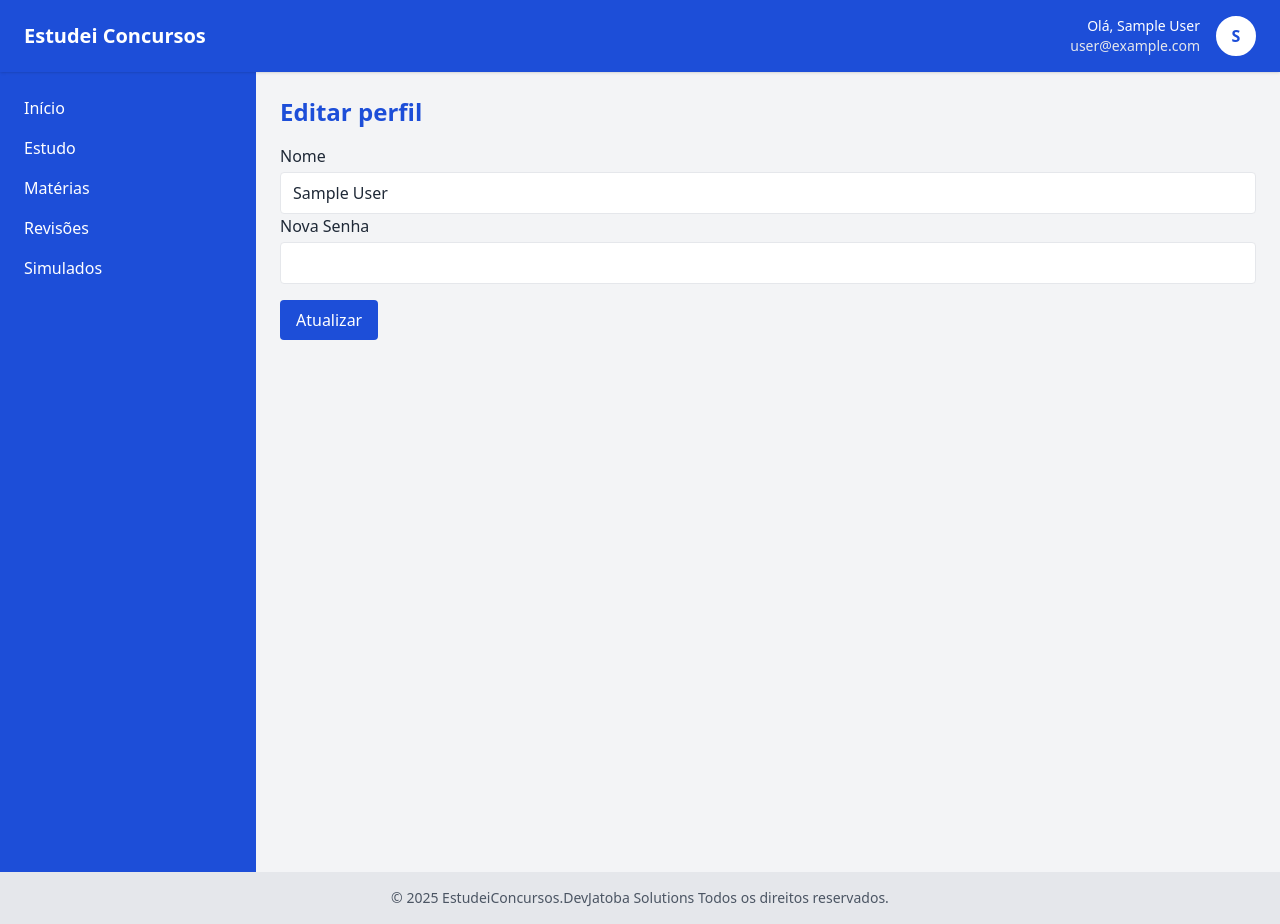
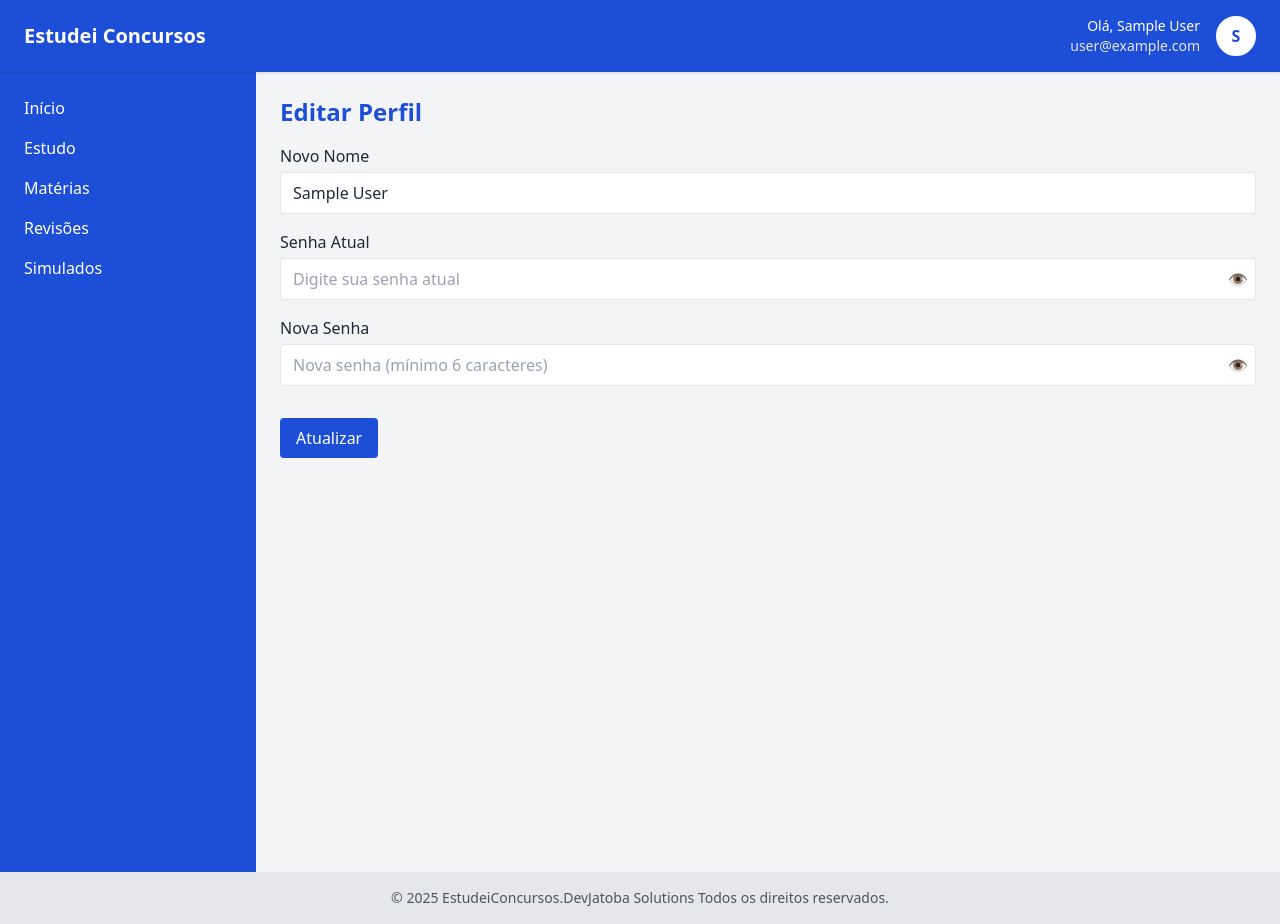
Before and after one commit to brjatoba92/estudei-concursos, a React (Create React App) app: page /change-name-pwd in a window 1280 px wide. Built offline with nearby package versions, Linux system fonts and the light colour scheme; no server answers; sample sign-in values are in the browser's storage.

Commit message:
Change Password Action Sucess

```diff
--- a/src/pages/ChangeNamePassword.jsx
+++ b/src/pages/ChangeNamePassword.jsx
@@ -1,68 +1,132 @@
-import React, {useState} from "react";
+import React, { useState } from "react";
 import Layout from "../components/Layout";
 import { auth } from "../firebase/firebaseConfig";
-import { updateProfile, updatePassword } from "firebase/auth";
+import {
+  updateProfile,
+  updatePassword,
+  EmailAuthProvider,
+  reauthenticateWithCredential,
+} from "firebase/auth";
+import { useNavigate } from "react-router-dom";
 
 function ChangeNamePassword() {
   const user = auth.currentUser;
-    const [nome, setNome] = useState(user?.displayName || "");
+  const [novoNome, setNovoNome] = useState(user?.displayName || "");
+  const [senhaAtual, setSenhaAtual] = useState("");
   const [novaSenha, setNovaSenha] = useState("");
   const [mensagem, setMensagem] = useState("");
+  const [showPassword, setShowPassword] = useState(false);
+  const [showOldPassword, setShowOldPassword] = useState(false);
+  const navigate = useNavigate();
 
   const handleAtualizar = async (e) => {
     e.preventDefault();
+    setMensagem("");
 
     try {
-            // atualiza o nome
-            if (nome && nome !== user.displayName) {
-                await updateProfile(user, { displayName: nome });
+      // Atualiza nome se mudou
+      if (novoNome !== user.displayName) {
+        await updateProfile(user, { displayName: novoNome });
       }
-            // atualiza senha
-            if (novaSenha.lenght >= 6){
+
+      // Atualiza senha se fornecida
+      if (novaSenha.length > 0) {
+        if (novaSenha.length < 6) {
+          setMensagem("A nova senha deve conter pelo menos 6 caracteres.");
+          return;
+        }
+
+        if (!senhaAtual) {
+          setMensagem("Informe sua senha atual para alterar a nova.");
+          return;
+        }
+
+        // Reautentica o usuário
+        const credential = EmailAuthProvider.credential(user.email, senhaAtual);
+        await reauthenticateWithCredential(user, credential);
+
         await updatePassword(user, novaSenha);
-            } else if (novaSenha.lenght > 0 && novaSenha.lenght < 6) {
-                setMensagem("A senha deve conter pelo menos 6 caracteres");
       }
+
       setMensagem("Dados atualizados com sucesso!");
+
+      setTimeout(async () => {
+        await auth.signOut();
+        navigate("/");
+      }, 2000);
     } catch (error) {
-            if (error.code === "auth/requires-recent-login") {
-                setMensagem("A senha deve conter pelo menos 6 caracteres");
-            }else {
-                setMensagem("Erro ao atualizar os dados." + error.message)
-            };
+      if (error.code === "auth/wrong-password") {
+        setMensagem("Senha atual incorreta.");
+      } else if (error.code === "auth/requires-recent-login") {
+        setMensagem("Reautentique-se para alterar a senha.");
+      } else {
+        setMensagem("Erro ao atualizar: " + error.message);
+      }
     }
   };
 
   return (
     <Layout>
-            <h2 className="text-2xl font-bold text-blue-700 mb-4">Editar perfil</h2>
+      <h2 className="text-2xl font-bold text-blue-700 mb-4">Editar Perfil</h2>
       <form onSubmit={handleAtualizar}>
-                <div>
-                    <label className="block font-medium mb-1">Nome</label>
+        <div className="mb-4">
+          <label className="block font-medium mb-1">Novo Nome</label>
           <input
             type="text"
-                        value={nome}
-                        onChange={(e) => setNome(e.target.value)}
-                        className="w-full border rounded px-3 py-2"
-                        required
-                    />
-                </div>
-                <div>
-                    <label className="block font-medium mb-1">Nova Senha</label>
-                    <input
-                        type="password"
-                        value={novaSenha}
-                        onChange={(e) => setNovaSenha(e.target.value)}
+            value={novoNome}
+            onChange={(e) => setNovoNome(e.target.value)}
             className="w-full border rounded px-3 py-2"
           />
         </div>
+
+        <div className="mb-4">
+          <label className="block font-medium mb-1">Senha Atual</label>
+          <div className="relative">
+            <input
+              type={showOldPassword ? "text" : "password"}
+              value={senhaAtual}
+              onChange={(e) => setSenhaAtual(e.target.value)}
+              placeholder="Digite sua senha atual"
+              className="w-full border px-3 py-2 rounded pr-10"
+            />
+            <button
+              type="button"
+              onClick={() => setShowOldPassword(!showOldPassword)}
+              className="absolute right-2 top-1/2 transform -translate-y-1/2 text-gray-500"
+            >
+              {showOldPassword ? "🙈" : "👁️"}
+            </button>
+          </div>
+        </div>
+
+        <div className="mb-4">
+          <label className="block font-medium mb-1">Nova Senha</label>
+          <div className="relative">
+            <input
+              type={showPassword ? "text" : "password"}
+              value={novaSenha}
+              onChange={(e) => setNovaSenha(e.target.value)}
+              placeholder="Nova senha (mínimo 6 caracteres)"
+              className="w-full border px-3 py-2 rounded pr-10"
+            />
+            <button
+              type="button"
+              onClick={() => setShowPassword(!showPassword)}
+              className="absolute right-2 top-1/2 transform -translate-y-1/2 text-gray-500"
+            >
+              {showPassword ? "🙈" : "👁️"}
+            </button>
+          </div>
+        </div>
+
         <button
           type="submit"
           className="bg-blue-700 text-white px-4 py-2 rounded mt-4"
         >
           Atualizar
         </button>
-                {mensagem && <p className="text-red-500 mt-2">{mensagem}</p>}
+
+        {mensagem && <p className="text-red-600 mt-3">{mensagem}</p>}
       </form>
     </Layout>
   );
```
Lines whose indentation alone changed are shown as unchanged.
